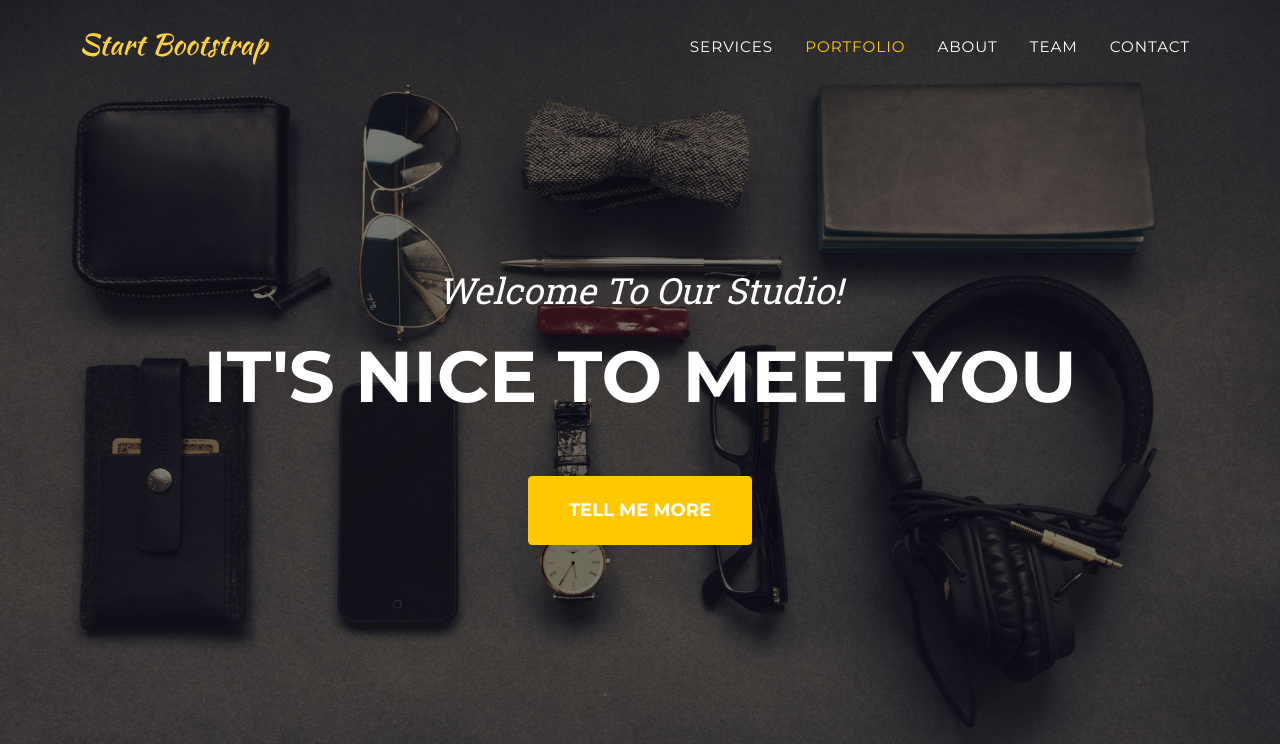
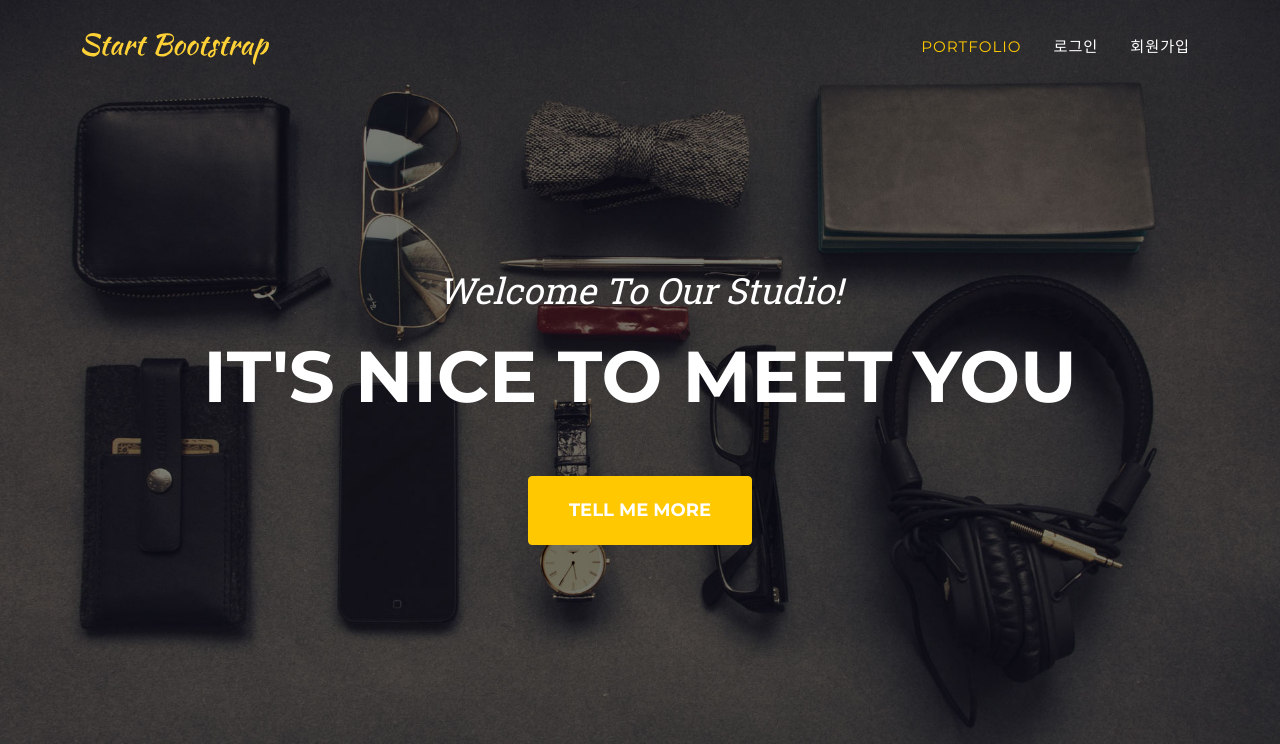
Before and after one commit to YUYUYUJINN/Django_board, a Django app: page / in a window 1280 px wide. Shown: the top 744 px of the page. Run offline with Django 4.2, Linux system fonts and the light colour scheme; some libraries are stand-ins or nearby versions.

Commit message:
First Commit

```diff
--- a/board/views.py
+++ b/board/views.py
@@ -37,7 +37,10 @@ def listGet(request):
 
 
 def readGet(request, bid):
-    post = Post.objects.get(Q(id=bid))
+
+    # select_related, 정방향
+    # prefetch_related, 역방향
+    post = Post.objects.prefetch_related('reply_set').get(id=bid)  # reply_set이 추가로 들어감
 
     replyForm = ReplyForm()
     context = {'post': post, 'replyForm': replyForm}
--- a/config/urls.py
+++ b/config/urls.py
@@ -23,7 +23,7 @@ urlpatterns = [
     path('admin/', admin.site.urls),
     path('', board.views.mainPage),
 
-    path('reply/create', reply.views.create),
+    path('reply/create/<int:bid>', reply.views.create),
     path('reply/list', reply.views.list),
     path('reply/read/<int:rid>', reply.views.read),
     path('reply/delete/<int:rid>', reply.views.delete),
--- a/reply/models.py
+++ b/reply/models.py
@@ -1,8 +1,11 @@
 from django.contrib.auth.models import User
 from django.db import models
+
+from board.models import Post
 
 
 class Reply(models.Model):
     contents = models.TextField()
     create_date = models.DateTimeField(auto_now_add=True)
+    post = models.ForeignKey(Post, on_delete=models.CASCADE)  # 댓글 모델과 포스트 모델 관계를 맺음
     writer = models.ForeignKey(User, on_delete=models.CASCADE)  # 회원 가입 되어 있는 사용자만 사용할 수 있음
--- a/templates/board/index.html
+++ b/templates/board/index.html
@@ -28,11 +28,10 @@
                 </button>
                 <div class="collapse navbar-collapse" id="navbarResponsive">
                     <ul class="navbar-nav text-uppercase ms-auto py-4 py-lg-0">
-                        <li class="nav-item"><a class="nav-link" href="#services">Services</a></li>
                         <li class="nav-item"><a class="nav-link" href="#portfolio">Portfolio</a></li>
-                        <li class="nav-item"><a class="nav-link" href="#about">About</a></li>
-                        <li class="nav-item"><a class="nav-link" href="#team">Team</a></li>
-                        <li class="nav-item"><a class="nav-link" href="#contact">Contact</a></li>
+
+                        <li class="nav-item"><a class="nav-link" href="/user/login">로그인</a></li>
+                        <li class="nav-item"><a class="nav-link" href="/user/signup">회원가입</a></li>
                     </ul>
                 </div>
             </div>
--- a/templates/user/login.html
+++ b/templates/user/login.html
@@ -10,6 +10,7 @@
   {% csrf_token %}
   {{ loginForm }}
   <button>로그인</button>
+</form>
 
 </body>
 </html>
```
Also changed, not shown: reply/views.py (+16 -7 lines), templates/board/read.html (+8 -4 lines).
